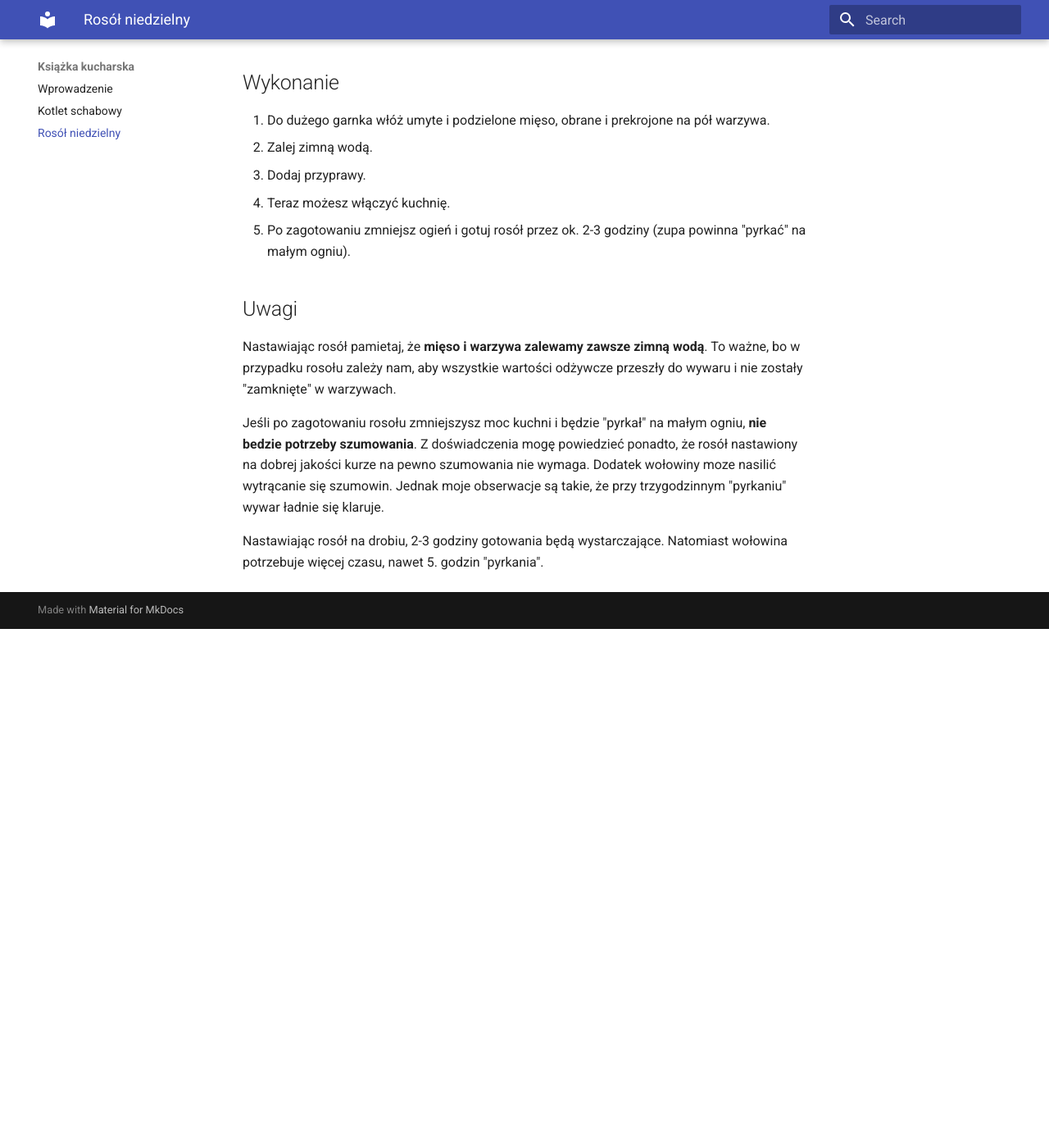
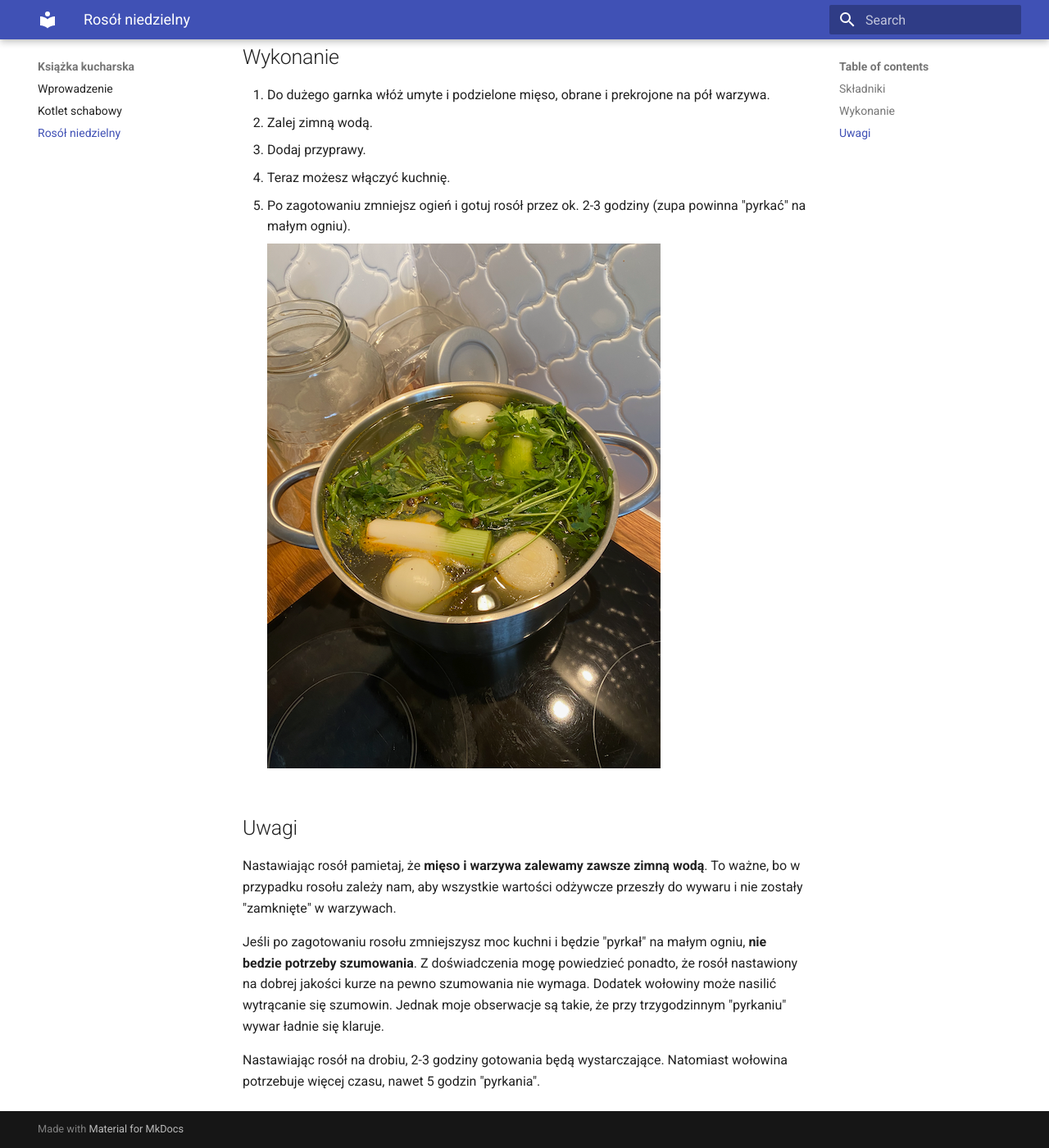
Before and after one commit to danielpacak/cookbook, an MkDocs documentation site: the page built from docs/rosol-niedzielny.md, in a window 1280 px wide and 1400 px high, scrolled down 791 px. Shown: the whole window at 82% size. Built offline with MkDocs 1.6.1 and Material for MkDocs 9.7.7, drawn with Linux system fonts in a browser that asks for light colours; before the commit the page ends 1558 px from its top, so only the background shows below that.

Commit message:
przepisy: dodanie zdjęcia rosołu
Signed-off-by: Daniel Pacak <1322923+danielpacak@users.noreply.github.com>

```diff
--- a/docs/rosol-niedzielny.md
+++ b/docs/rosol-niedzielny.md
@@ -1,6 +1,6 @@
 # Rosół niedzielny
 
-# Składniki
+## Składniki
 
 * 5-6 litrow zimnej wody
 * 6 marchewek
@@ -31,6 +31,8 @@
 5. Po zagotowaniu zmniejsz ogień i gotuj rosół przez ok. 2-3 godziny (zupa
    powinna "pyrkać" na małym ogniu).
 
+    ![Pyrkotanie](rosol-pyrkocze.png)
+
 ## Uwagi
 
 Nastawiając rosół pamietaj, że **mięso i warzywa zalewamy zawsze zimną wodą**.
@@ -40,8 +42,8 @@ przeszły do wywaru i nie zostały "zamknięte" w warzywach.
 Jeśli po zagotowaniu rosołu zmniejszysz moc kuchni i będzie "pyrkał" na małym ogniu,
 **nie bedzie potrzeby szumowania**. Z doświadczenia mogę powiedzieć ponadto, że
 rosół nastawiony na dobrej jakości kurze na pewno szumowania nie wymaga. Dodatek
-wołowiny moze nasilić wytrącanie się szumowin. Jednak moje obserwacje są takie,
+wołowiny może nasilić wytrącanie się szumowin. Jednak moje obserwacje są takie,
 że przy trzygodzinnym "pyrkaniu" wywar ładnie się klaruje.
 
 Nastawiając rosół na drobiu, 2-3 godziny gotowania będą wystarczające.
-Natomiast wołowina potrzebuje więcej czasu, nawet 5. godzin "pyrkania".
+Natomiast wołowina potrzebuje więcej czasu, nawet 5 godzin "pyrkania".
```
Also changed, not shown: docs/kotlet-schabowy.md (+2 -2 lines), docs/rosol-pyrkocze.png (added).
